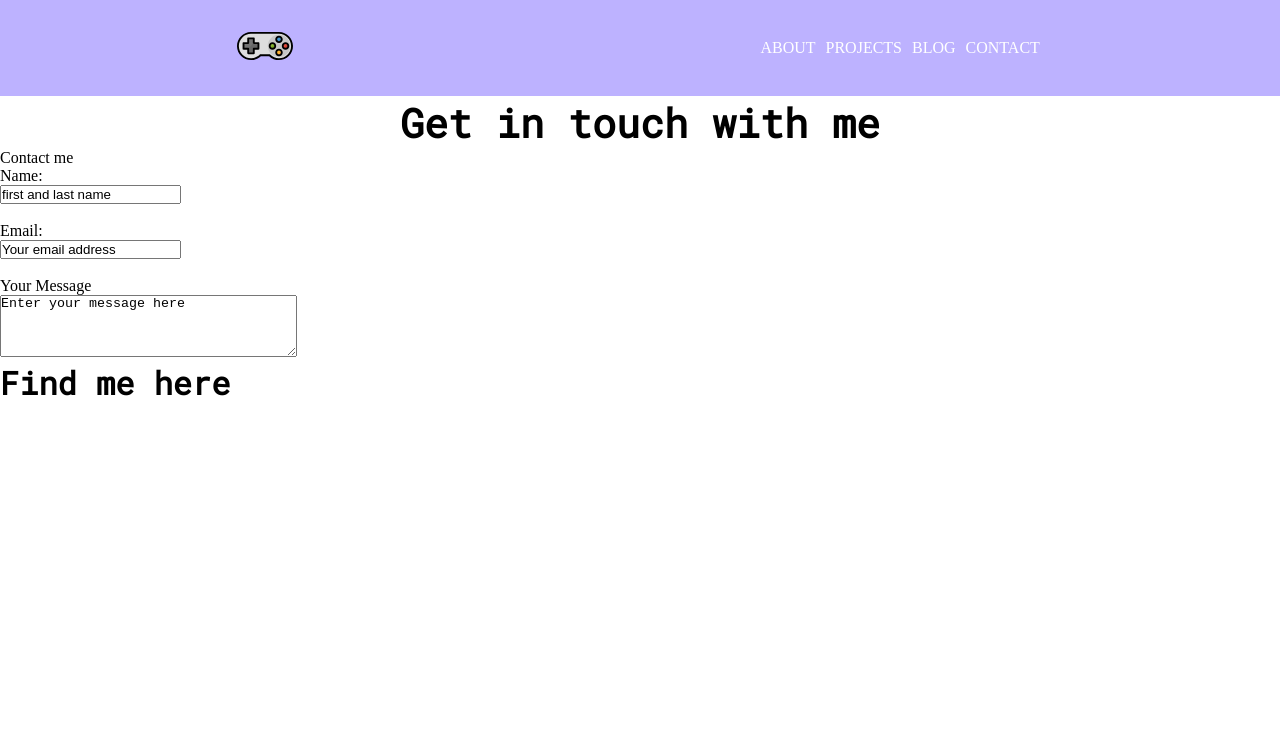
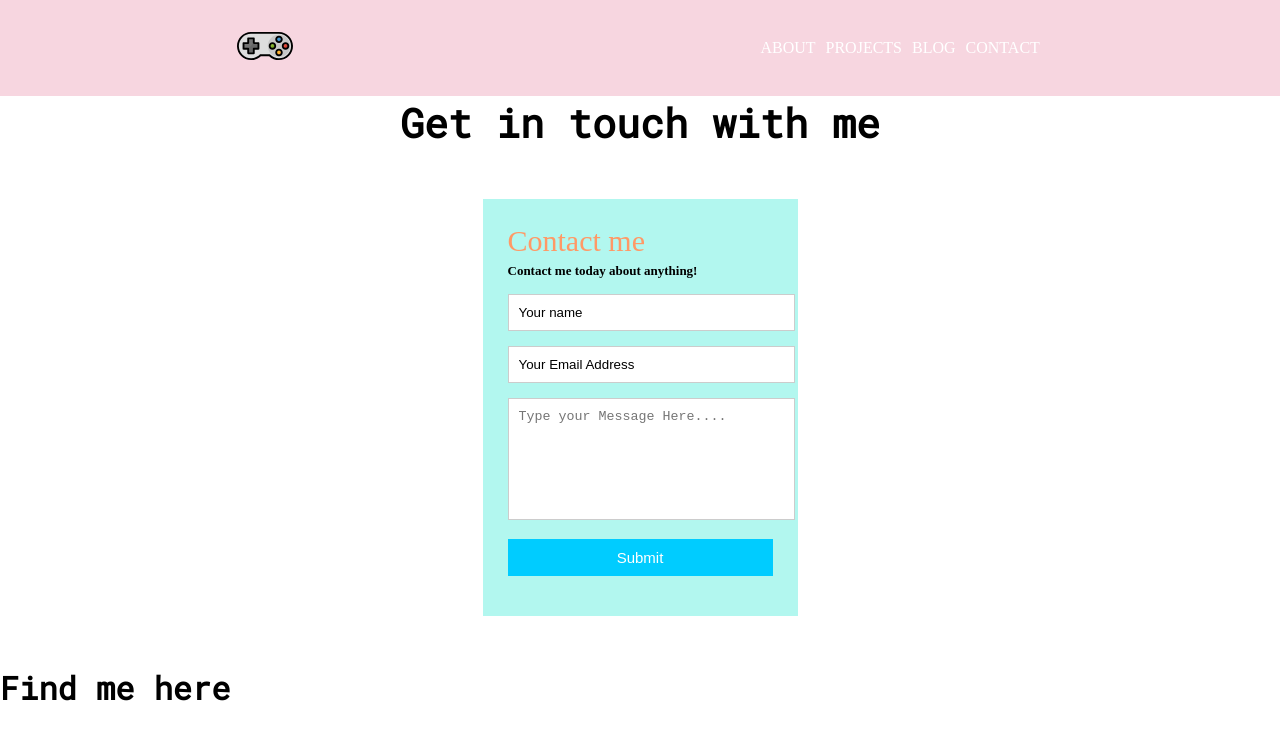
Before and after one commit to pin0S/portfolio, a plain HTML site: page pages/contact.html in a window 1280 px wide. Drawn offline with Linux system fonts and the light colour scheme.

Commit message:
draft styling for the contact form add with fieldsets updated

```diff
--- a/pages/contact.html
+++ b/pages/contact.html
@@ -29,15 +29,22 @@
             <h1>Get in touch with me</h1>
 
 
-            <section id="contact-form-container ">
-                <form>
-                    <label>Contact me</label><br>
-                    <label for="name">Name:</label><br>
-                    <input type="text" id="name" name="name" value="first and last name"><br><br>
-                    <label for="email">Email:</label><br>
-                    <input type="email" id="email" name="email" value="Your email address" required><br><br>
-                    <label for="message">Your Message</label><br>
-                    <textarea name="message" id="message" rows="4" cols="35">Enter your message here</textarea>
+            <section class="contact-form-container ">
+                <form id="contact-form">
+                    <h3>Contact me</h3>
+                    <h4>Contact me today about anything!</h4>
+                    <fieldset>
+                        <input type="text" id="name" name="name" value="Your name" tabindex="1">
+                    </fieldset>
+                    <fieldset>
+                        <input type="email" id="email" name="email" value="Your Email Address" required tabindex="2">
+                    </fieldset>
+                    <fieldset>
+                        <textarea placeholder="Type your Message Here...." tabindex="3" required></textarea>
+                    </fieldset>
+                    <fieldset>
+                        <button name="submit" type="submit" id="contact-submit" data-submit="...Sending">Submit</button>
+                    </fieldset>
                 </form>
             </section>
 
--- a/styles/style.scss
+++ b/styles/style.scss
@@ -1,11 +1,13 @@
 /*colors*/
-$primary-color: #000;
-$secondary-color: #fff;
+$primary-color: #f7d6e0;
+$secondary-color: #b2f7ef;
 $hover-color: #fdffb6;
+
 
 /*fonts*/
 $heading-font: 'Roboto Mono', monospace;
-
+$font-color: #000;
+$secondary-font-color: #fff;
 
 * {
     margin: 0;
@@ -42,7 +44,7 @@ $heading-font: 'Roboto Mono', monospace;
 /*navbar*/
 
 header {
-    background-color: #bdb2ff;
+    background-color: $primary-color;
     display: flex;
     justify-content: space-around;
     align-items: center;
@@ -64,7 +66,7 @@ nav {
 
     a {
         text-decoration: none;
-        color: $secondary-color;
+        color: $secondary-font-color;
     }
 
     a:hover {
@@ -177,8 +179,70 @@ section {
 /*contact page*/
 
 .contact-form-container {
-    width: 80vw;
+    max-width: 315px;
+    width: 100%;
     position: relative;
-    border: 1px solid black;
     margin: 0px auto;
 }
+
+#contact-form {
+    background: $secondary-color;
+    padding: 25px;
+    margin: 50px 0;
+
+    h3 {
+        color: #F96;
+        display: block;
+        font-size: 30px;
+        font-weight: 400;
+    }
+
+    h4 {
+        margin:5px 0 15px;
+        display:block;
+        font-size:13px;
+    }
+
+    input {
+        width:100%;
+	    border:1px solid #CCC;
+	    background:#FFF;
+	    margin:0 0 5px;
+	    padding:10px;
+    }
+
+    textarea {
+        width:100%;
+	    border:1px solid #CCC;
+	    background:#FFF;
+	    margin:0 0 5px;
+	    padding:10px;
+        height:100px;
+	    max-width:100%;
+        resize:none;
+    }
+
+    button {
+        cursor:pointer;
+        width:100%;
+        border:none;
+        background:#0CF;
+        color:#FFF;
+        margin:0 0 5px;
+        padding:10px;
+        font-size:15px;
+    }
+
+    button:hover {
+        background:#09C;
+        transition:background 0.3s ease-in-out;
+    }
+}
+
+fieldset {
+	border: medium none !important;
+	margin: 0 0 10px;
+	min-width: 100%;
+	padding: 0;
+	width: 100%;
+}
```
Also changed, not shown: gitlog.txt, styles/style.css, 1 other file.
